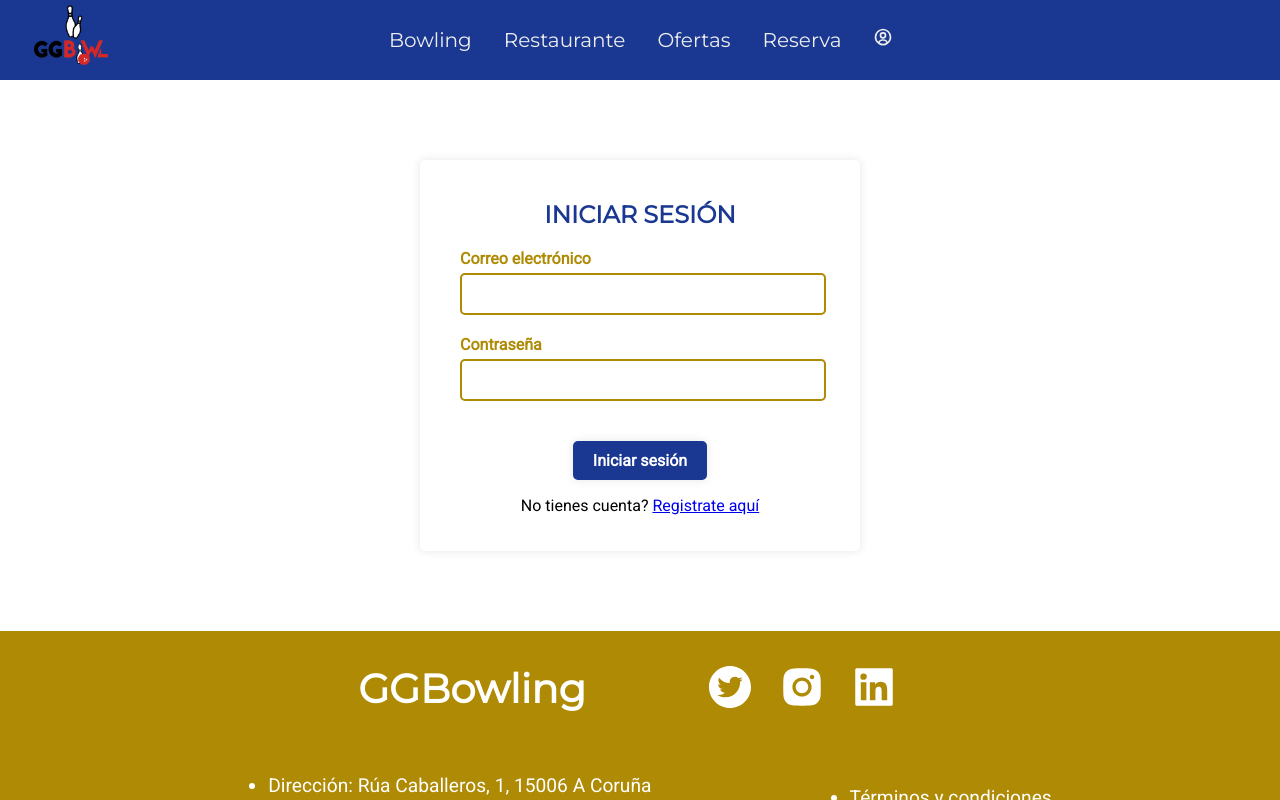
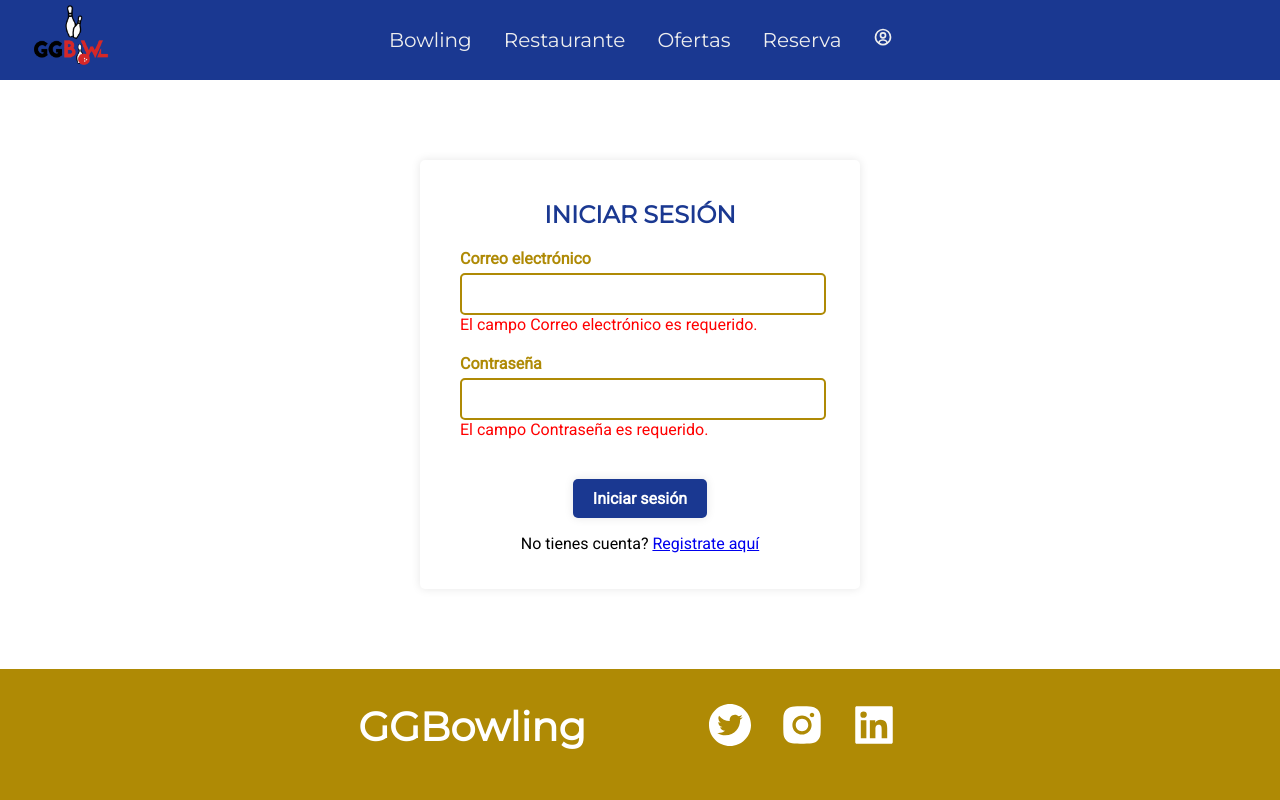
Before and after one commit to ivangarciagarcia/GGBowling, a React (Create React App) app in the folder ggbowling-front/: page /login in a window 1280 px wide. Both pictures are taken after a click on the button "Iniciar sesión". Shown: the top 800 px of the page. Built offline with nearby package versions, Linux system fonts and the light colour scheme; no server answers.

Commit message:
usuarioNull restrictions in login

```diff
--- a/ggbowling-front/src/modules/login/Login.tsx
+++ b/ggbowling-front/src/modules/login/Login.tsx
@@ -27,6 +27,35 @@ export const Login = () => {
     }
   }, [userInfo, navigate]);
 
+  const [errors, setErrors] = useState({
+    email: '',
+    password: '',
+  });
+
+  const validateFields = () => {
+    const newErrors = {
+      email: '',
+      password: '',
+    };
+
+    // Valida cada campo y establece el mensaje de error correspondiente si está vacío
+    if (form.email.trim() === '') {
+      newErrors.email = 'El campo Correo electrónico es requerido.';
+    }
+    if (form.password.trim() === '') {
+      newErrors.password = 'El campo Contraseña es requerido.';
+    }
+
+    setErrors(newErrors); // Actualiza los mensajes de error
+
+    // Verifica si hay errores de validación
+    const hasErrors = Object.values(newErrors).some((error) => error !== '');
+
+    if (!hasErrors) {
+      dispatch(login(form)); // Realiza la acción de inicio de sesión si no hay errores
+    }
+  };
+
   return (
     <div>
       <NavBar
@@ -53,6 +82,9 @@ export const Login = () => {
               });
             }}
           />
+          {errors.email && (
+            <span className="error-message">{errors.email}</span>
+          )}
         </div>
 
         <div className="form-group">
@@ -68,10 +100,13 @@ export const Login = () => {
               });
             }}
           />
+          {errors.password && (
+            <span className="error-message">{errors.password}</span>
+          )}
         </div>
 
         <div>
-          <button onClick={() => dispatch(login(form))}>Iniciar sesión</button>
+          <button onClick={validateFields}>Iniciar sesión</button>
         </div>
 
         <div className="register">
--- a/ggbowling-front/src/modules/login/login.scss
+++ b/ggbowling-front/src/modules/login/login.scss
@@ -80,4 +80,9 @@ $black: #000000;
   p {
     font-family: "Roboto";
   }
+  .error-message{
+    color: red;
+    font-family: "Roboto";
+
+  }
 }
```
